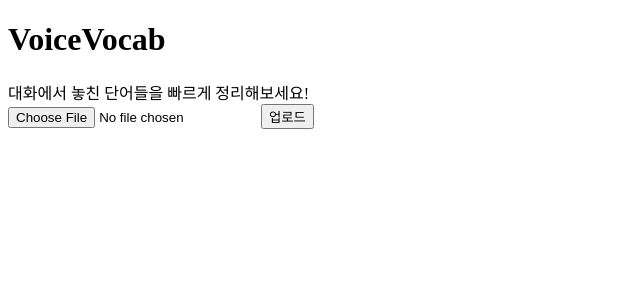
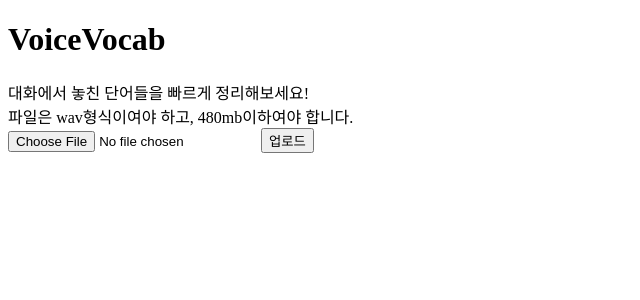
Before and after one commit to MunSeongyun/project_VoiceVocab-react-deployment-repo, a React (Vite) app: page / in a window 1280 px wide. Both pictures are taken after a click on the button "음성파일로 시작하기". Shown: the top 300 px of the page, without its empty margins (0-640 px from the left). Built offline with nearby package versions, Linux system fonts and the light colour scheme.

Commit message:
💡 feat: add file format instructions

```diff
--- a/src/App.tsx
+++ b/src/App.tsx
@@ -1,4 +1,3 @@
-import { useState } from 'react'
 import { BrowserRouter as Router, Route, Routes } from 'react-router-dom'
 import Home from './pages/Home'
 import WordSelect from './pages/WordSelect'
--- a/src/pages/Home.tsx
+++ b/src/pages/Home.tsx
@@ -27,7 +27,8 @@ const Home = () => {
       <div>대화에서 놓친 단어들을 빠르게 정리해보세요!</div>
 
       {isFile ? <form onSubmit={(e)=>onSubmit(e)}>
-        <input type="file" onChange={
+        <div>파일은 wav형식이여야 하고, 480mb이하여야 합니다.</div>
+        <input type="file" accept='.wav' onChange={
           (e)=>{setVoiceFile(
             e.target.files ? e.target.files[0] : null
           )}
```
